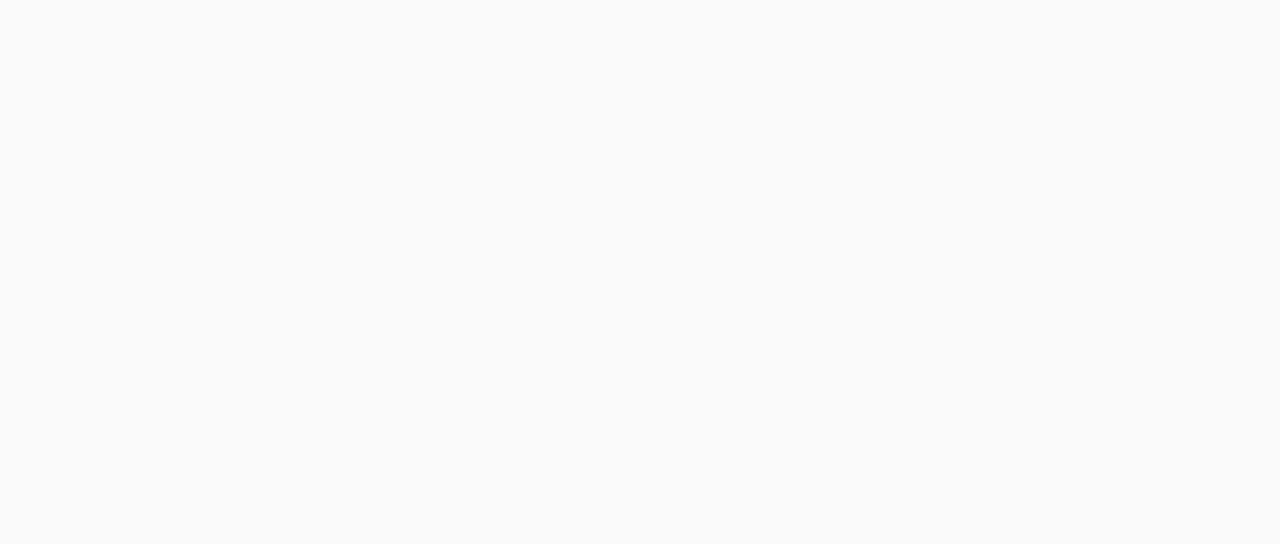
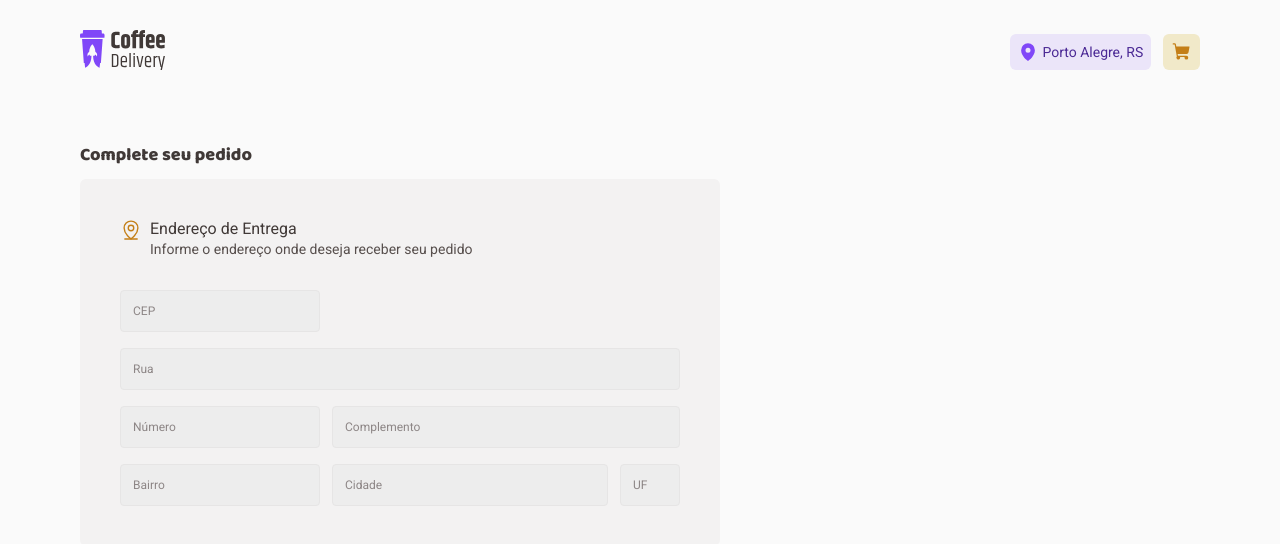
Before and after one commit to WD-GabrielKenji/Ignite-CoffeeDelivery, a React (Vite) app: page /completeOrder in a window 1280 px wide. Before the commit this address had no page. Shown: the top 544 px of the page. Built offline with nearby package versions, Linux system fonts and the light colour scheme.

Commit message:
:sparkles: feat: Rota completeOrder / Formulário de endereço

```diff
--- a/src/Components/Header/index.tsx
+++ b/src/Components/Header/index.tsx
@@ -18,7 +18,7 @@
             Porto Alegre, RS
           </HeaderButton>
 
-          <NavLink to="/*Colocar*">
+          <NavLink to="/completeOrder">
             <HeaderButton variant="yellow">
               <ShoppingCart size={20} weight="fill" />
             </HeaderButton>
--- /dev/null
+++ b/src/Components/Input/index.tsx
@@ -0,0 +1,9 @@
+import { InputHTMLAttributes } from 'react'
+
+import { InputStyleContainer } from './styles'
+
+type InputProps = InputHTMLAttributes<HTMLInputElement>
+
+export function Input({ ...props }: InputProps) {
+  return <InputStyleContainer {...props} />
+}
--- /dev/null
+++ b/src/Components/Input/styles.ts
@@ -0,0 +1,18 @@
+import styled from 'styled-components'
+
+export const InputStyleContainer = styled.input`
+  height: 2.625rem;
+  padding: 0 0.75rem;
+  border: 1px solid ${({ theme }) => theme.colors['base-button']};
+  border-radius: 4px;
+  background: ${({ theme }) => theme.colors['base-input']};
+  transition: 0.4s;
+  color: ${({ theme }) => theme.colors['base-text']};
+  font-size: 0.75rem;
+  &:focus {
+    border-color: ${({ theme }) => theme.colors['brand-yellow-dark']};
+  }
+  &::placeholder {
+    color: ${({ theme }) => theme.colors['base-label']};
+  }
+`
--- a/src/Router.tsx
+++ b/src/Router.tsx
@@ -2,12 +2,14 @@
 
 import { DefaultLayout } from './layout/DefaultLayout'
 import { Home } from './pages/Home'
+import { CompleteOrder } from './pages/CompleteOrder'
 
 export function Router() {
   return (
     <Routes>
       <Route path="/" element={<DefaultLayout />}>
         <Route path="/" element={<Home />} />
+        <Route path="/completeOrder" element={<CompleteOrder />} />
       </Route>
     </Routes>
   )
--- /dev/null
+++ b/src/pages/CompleteOrder/Components/CompleteOrderForm/AddressForm.tsx
@@ -0,0 +1,17 @@
+import { Input } from '../../../../Components/Input'
+
+import { AddressFormContainer } from './styles'
+
+export function AddressForm() {
+  return (
+    <AddressFormContainer>
+      <Input placeholder="CEP" type="number" className="cep" />
+      <Input placeholder="Rua" type="" className="street" />
+      <Input placeholder="Número" type="number" />
+      <Input placeholder="Complemento" className="complement" />
+      <Input placeholder="Bairro" />
+      <Input placeholder="Cidade" />
+      <Input placeholder="UF" />
+    </AddressFormContainer>
+  )
+}
--- /dev/null
+++ b/src/pages/CompleteOrder/Components/CompleteOrderForm/index.tsx
@@ -0,0 +1,29 @@
+import { useTheme } from 'styled-components'
+
+import { TitleText } from '../../../../Components/Typography'
+import { SectionTitle } from '../SectionTitle'
+import { AddressForm } from './AddressForm'
+
+import { MapPinLine } from 'phosphor-react'
+import { CompleteOrderFormContainer, FormSectionContainer } from './styles'
+
+export function CompleteOrderForm() {
+  const { colors } = useTheme()
+  return (
+    <CompleteOrderFormContainer>
+      <TitleText size="xs" color="subtitle">
+        Complete seu pedido
+      </TitleText>
+
+      <FormSectionContainer>
+        <SectionTitle
+          title="Endereço de Entrega"
+          subtitle="Informe o endereço onde deseja receber seu pedido"
+          icon={<MapPinLine color={colors['brand-yellow-dark']} size={22} />}
+        />
+
+        <AddressForm />
+      </FormSectionContainer>
+    </CompleteOrderFormContainer>
+  )
+}
--- /dev/null
+++ b/src/pages/CompleteOrder/Components/CompleteOrderForm/styles.ts
@@ -0,0 +1,34 @@
+import styled from 'styled-components'
+import { SectionBaseStyle } from '../../styles'
+
+export const CompleteOrderFormContainer = styled.div`
+  display: flex;
+  flex-direction: column;
+  width: 40rem;
+  gap: 0.75rem;
+`
+
+export const FormSectionContainer = styled(SectionBaseStyle)`
+  display: flex;
+  flex-direction: column;
+  gap: 2rem;
+`
+
+export const AddressFormContainer = styled.div`
+  display: grid;
+  grid-template-columns: 12.5rem 17.25rem 3.75rem;
+  column-gap: 0.75rem;
+  row-gap: 1rem;
+  grid-auto-flow: dense;
+  width: 100%;
+  .cep {
+    grid-column: span 3;
+    max-width: 12.5rem;
+  }
+  .street {
+    grid-column: span 3;
+  }
+  .complement {
+    grid-column: span 2;
+  }
+`
--- /dev/null
+++ b/src/pages/CompleteOrder/Components/SectionTitle/index.tsx
@@ -0,0 +1,22 @@
+import { ReactNode } from 'react'
+
+import { RegularText } from '../../../../Components/Typography'
+import { SectionTitleContainer } from './styles'
+
+interface SectionTitleProps {
+  title: string
+  subtitle: string
+  icon: ReactNode
+}
+
+export function SectionTitle({ title, subtitle, icon }: SectionTitleProps) {
+  return (
+    <SectionTitleContainer>
+      {icon}
+      <div>
+        <RegularText color="subtitle">{title}</RegularText>
+        <RegularText size="s">{subtitle}</RegularText>
+      </div>
+    </SectionTitleContainer>
+  )
+}
--- /dev/null
+++ b/src/pages/CompleteOrder/Components/SectionTitle/styles.ts
@@ -0,0 +1,6 @@
+import styled from 'styled-components'
+
+export const SectionTitleContainer = styled.div`
+  display: flex;
+  gap: 0.5rem;
+`
--- /dev/null
+++ b/src/pages/CompleteOrder/index.tsx
@@ -0,0 +1,11 @@
+import { CompleteOrderForm } from './Components/CompleteOrderForm'
+
+import { CompleteOrderContainer } from './styles'
+
+export function CompleteOrder() {
+  return (
+    <CompleteOrderContainer className="container">
+      <CompleteOrderForm />
+    </CompleteOrderContainer>
+  )
+}
--- /dev/null
+++ b/src/pages/CompleteOrder/styles.ts
@@ -0,0 +1,16 @@
+import styled from 'styled-components'
+
+export const CompleteOrderContainer = styled.form`
+  display: flex;
+  justify-content: space-between;
+  width: 100%;
+  margin-top: 2.5rem;
+  gap: 2rem;
+`
+
+export const SectionBaseStyle = styled.div`
+  width: 100%;
+  padding: 2.5rem;
+  border-radius: 6px;
+  background: ${({ theme }) => theme.colors['base-card']};
+`
```
